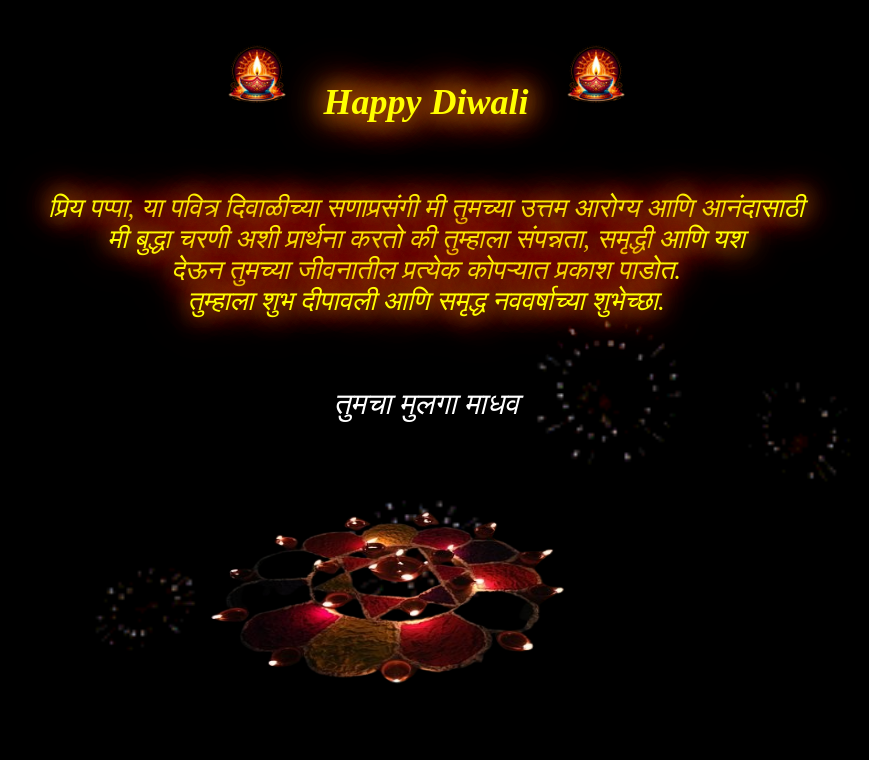
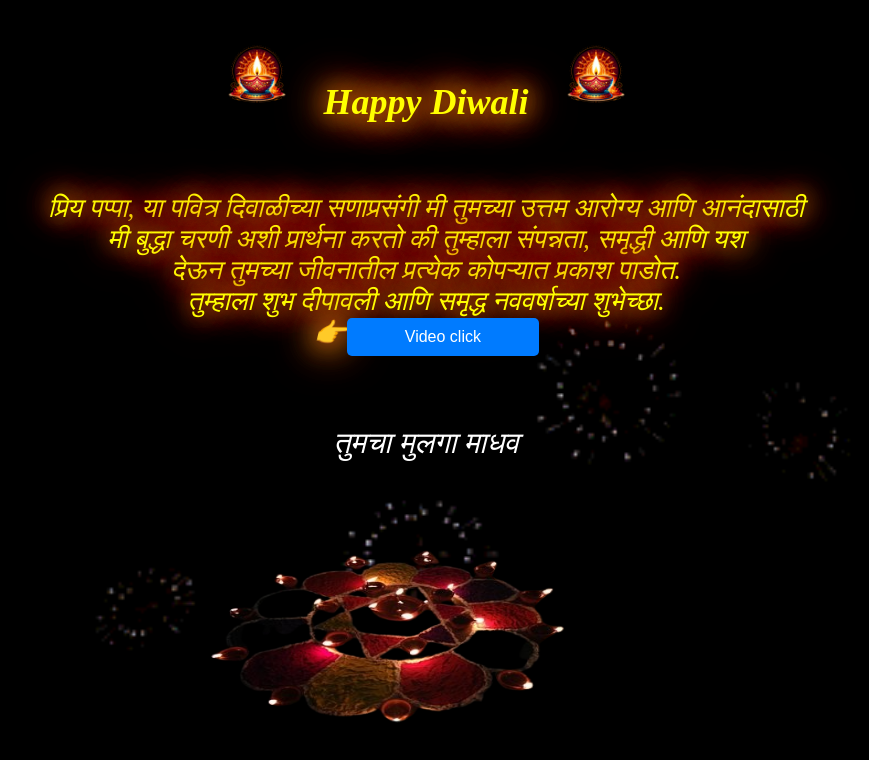
Before and after one commit to madhavj0102-rgb/demo_website, a plain HTML site: page son.html in a window 1280 px wide. Shown: the whole page, without its empty margins (222-1091 px from the left). Drawn offline with Linux system fonts and the light colour scheme.

Commit message:
Update son.html

```diff
--- a/son.html
+++ b/son.html
@@ -23,7 +23,8 @@
             </h1>
         </div>
         <div class="content">
-            <h2>प्रिय पप्पा, या पवित्र दिवाळीच्या सणाप्रसंगी मी तुमच्या उत्तम आरोग्य आणि आनंदासाठी<br> मी बुद्धा चरणी अशी प्रार्थना करतो की तुम्हाला संपन्नता, समृद्धी आणि यश <br>देऊन तुमच्या जीवनातील प्रत्येक कोपऱ्यात प्रकाश पाडोत.<br> तुम्हाला शुभ दीपावली आणि समृद्ध नववर्षाच्या शुभेच्छा.</h2>
+            <h2>प्रिय पप्पा, या पवित्र दिवाळीच्या सणाप्रसंगी मी तुमच्या उत्तम आरोग्य आणि आनंदासाठी<br> मी बुद्धा चरणी अशी प्रार्थना करतो की तुम्हाला संपन्नता, समृद्धी आणि यश <br>देऊन तुमच्या जीवनातील प्रत्येक कोपऱ्यात प्रकाश पाडोत.<br> तुम्हाला शुभ दीपावली आणि समृद्ध नववर्षाच्या शुभेच्छा.<br>
+			👉<button onclick="document.location='image/video5.mp4'">Video click</button></h2>
 				<div>
 				<span style="text-decoration:none;font-size:30px;">तुमचा मुलगा माधव</span>
 				</div>
@@ -32,4 +33,5 @@
     </div>
 </body>
 
+
 </html>
```
